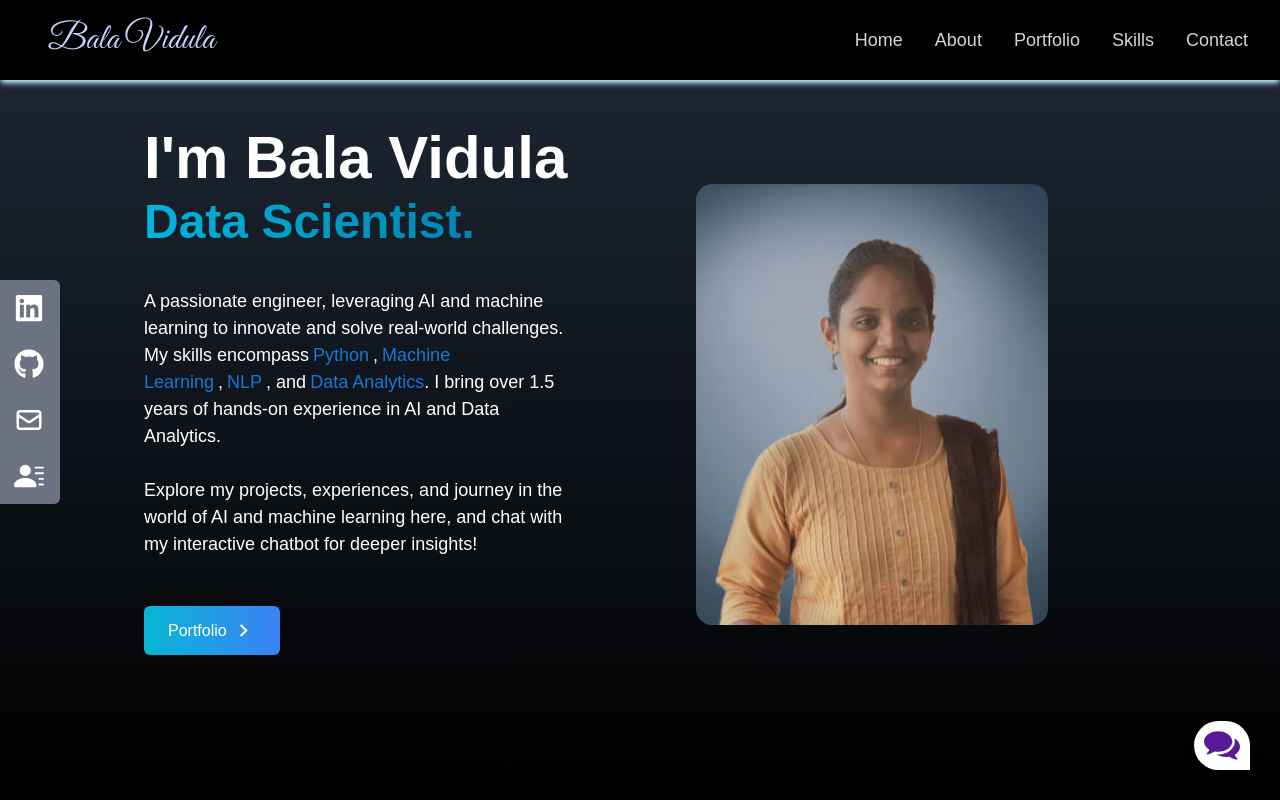
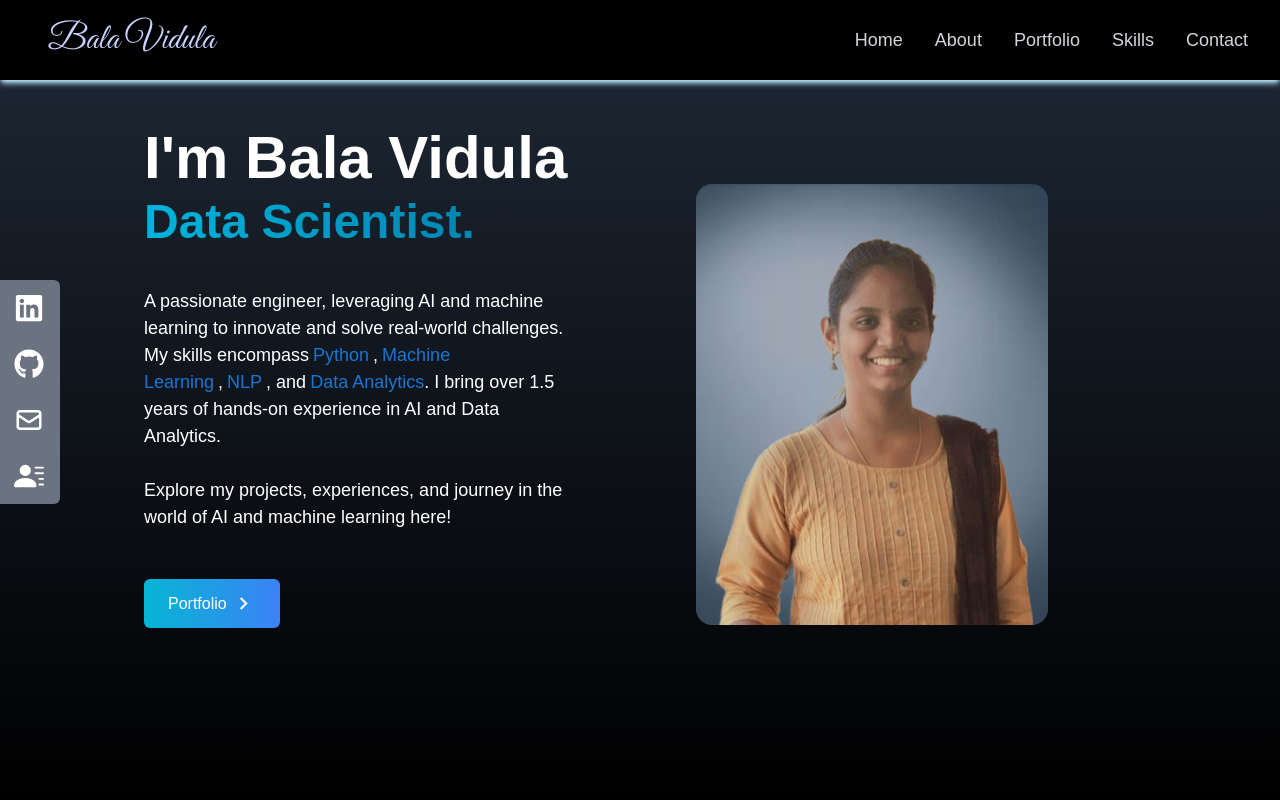
Before and after one commit to BALAVIDULA/Portfolio_V1, a React (Create React App) app: page / in a window 1280 px wide. Shown: the top 800 px of the page. Built offline with nearby package versions, Linux system fonts and the light colour scheme.

Commit message:
removed chatbot

```diff
--- a/src/App.js
+++ b/src/App.js
@@ -17,9 +17,9 @@ function App() {
       <Experience />
       <Contact />
       <SocialLinks />
-      <div className="fixed bottom-0 right-0">
+      {/*<div className="fixed bottom-0 right-0">
         <Chatbot />
-      </div>
+      </div>*/}
     </div>
   );
 }
--- a/src/components/Home.jsx
+++ b/src/components/Home.jsx
@@ -84,8 +84,7 @@ const Home = () => {
             <br />
             <br />
             Explore my projects, experiences, and journey in the world of AI and
-            machine learning here, and chat with my interactive chatbot for
-            deeper insights!
+            machine learning here!
           </p>
 
           <br></br>
```
